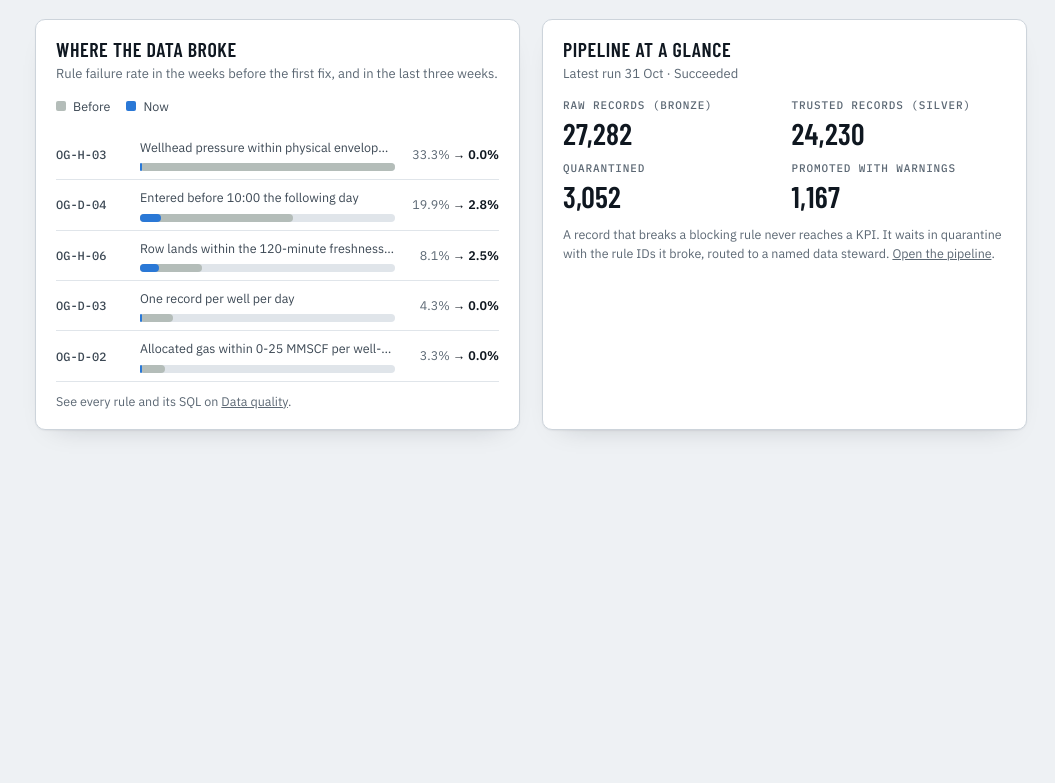
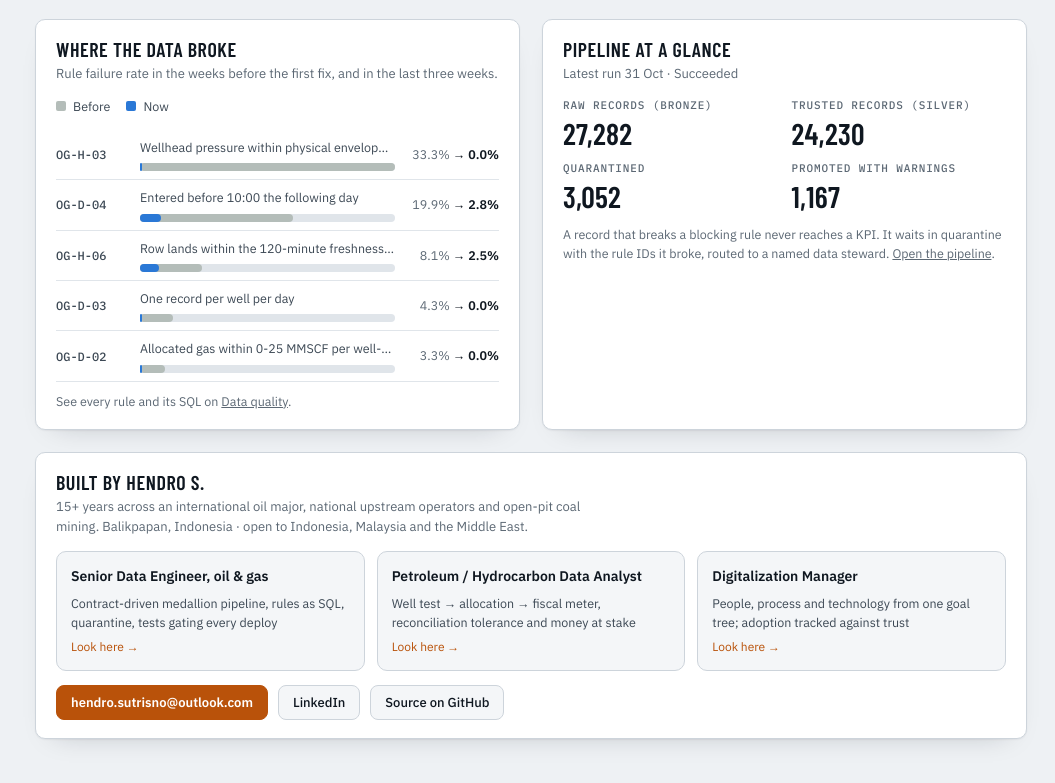
Before and after one commit to hs-artifact/fieldtrust, a plain HTML site: page app/index.html in a window 1280 px wide. Shown: the part 1635-2418 px from the top of the page, without its empty margins (225-1280 px from the left). Before the commit the page ends 2125 px from the top, so only its background shows below. Drawn offline with nearby package versions, Linux system fonts and the light colour scheme.

Commit message:
Overview: role-based "where to look" panel and contact

```diff
--- a/app/app.js
+++ b/app/app.js
@@ -361,6 +361,16 @@ V.overview = () => {
           .map(([l, v]) => `<div class="tile"><div class="lbl">${l}</div><div class="big num" style="font-size:30px"><span data-count="${v}" data-dec="0">${fmtInt(v)}</span></div></div>`).join("")}
       </div>
       <p class="note" style="margin:14px 0 0">A record that breaks a blocking rule never reaches a KPI. It waits in quarantine with the rule IDs it broke, routed to a named data steward. <a href="#pipeline">Open the pipeline</a>.</p></div>
+  </section>
+  <section class="panel author">
+    ${panelHead("Built by Hendro S.", "15+ years across an international oil major, national upstream operators and open-pit coal mining. Balikpapan, Indonesia · open to Indonesia, Malaysia and the Middle East.")}
+    <div class="author-grid">
+      ${[["Senior Data Engineer, oil & gas", "pipeline", "Contract-driven medallion pipeline, rules as SQL, quarantine, tests gating every deploy"],
+         ["Petroleum / Hydrocarbon Data Analyst", "value-chain", "Well test → allocation → fiscal meter, reconciliation tolerance and money at stake"],
+         ["Digitalization Manager", "framework", "People, process and technology from one goal tree; adoption tracked against trust"]]
+        .map(([r, v, t]) => `<a class="author-role" href="#${v}"><b>${r}</b><span>${t}</span><i>Look here →</i></a>`).join("")}
+    </div>
+    <div class="author-contact"><a class="btn primary" href="mailto:hendro.sutrisno@outlook.com">hendro.sutrisno@outlook.com</a><a class="btn" href="https://www.linkedin.com/in/hendro-sutrisno-8b4897220" target="_blank" rel="noopener">LinkedIn</a><a class="btn" href="https://github.com/hs-artifact/fieldtrust" target="_blank" rel="noopener">Source on GitHub</a></div>
   </section>`;
 
   const ad7 = new Array(n).fill(null);
--- a/app/index.html
+++ b/app/index.html
@@ -34,7 +34,7 @@
     <nav class="nav" id="nav"></nav>
     <div class="rail-foot">
       <strong>Hendro S.</strong> · Data, Digital Transformation &amp; Digital Operations.<br>
-      Synthetic data only. <a href="https://github.com/hs-artifact" target="_blank" rel="noopener">github.com/hs-artifact</a>
+      Synthetic data only.<br><a href="mailto:hendro.sutrisno@outlook.com">hendro.sutrisno@outlook.com</a><br><a href="https://github.com/hs-artifact" target="_blank" rel="noopener">github.com/hs-artifact</a>
     </div>
   </aside>
   <div class="main">
--- a/app/styles.css
+++ b/app/styles.css
@@ -805,3 +805,13 @@ table.vc-map tbody tr:last-child td, table.vc-map tr:has(+ tr.vc-first) td, tabl
 .vc-value-v { font: 600 24px/1 var(--f-display); color: var(--ink); }
 .vc-value-was { margin-left: auto; font: 500 13px var(--f-mono); color: var(--ink-3); }
 .vc-value-was .note { text-decoration: none; }
+
+/* author / hiring panel */
+.author-grid { display: grid; grid-template-columns: repeat(3, minmax(0, 1fr)); gap: 12px; margin-top: 4px; }
+.author-role { display: flex; flex-direction: column; gap: 6px; padding: 14px; border: 1px solid var(--line); border-radius: 10px; color: var(--ink-2); text-decoration: none; background: var(--surface-2, transparent); transition: border-color .2s, transform .2s; }
+.author-role:hover { border-color: var(--accent); transform: translateY(-1px); }
+.author-role b { color: var(--ink); font-size: 14px; }
+.author-role span { font-size: 12.5px; line-height: 1.5; }
+.author-role i { font-style: normal; color: var(--accent); font-size: 12px; margin-top: auto; }
+.author-contact { display: flex; flex-wrap: wrap; gap: 10px; margin-top: 14px; }
+@media (max-width: 760px) { .author-grid { grid-template-columns: minmax(0, 1fr); } }
```
